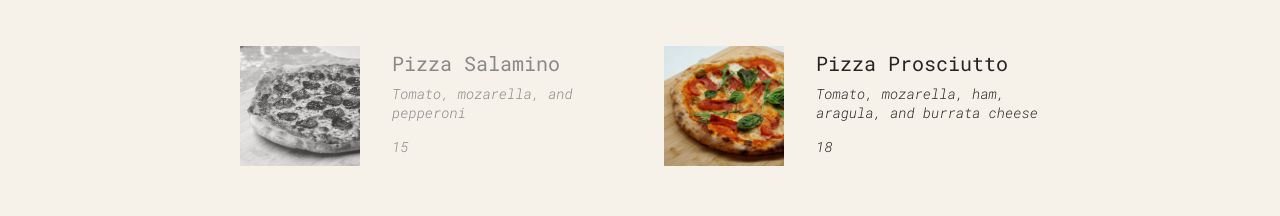
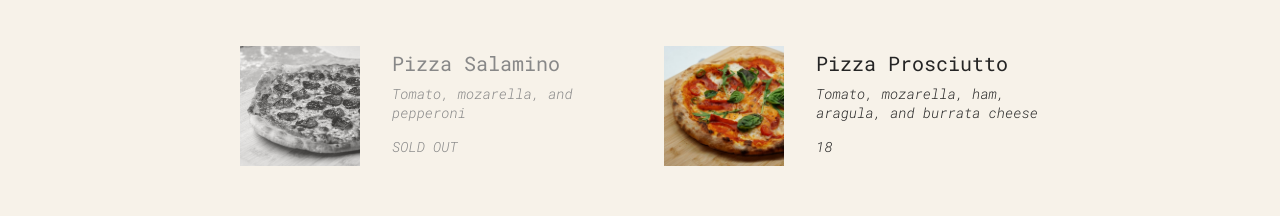
Before and after one commit to AmaduKamara/pizza-menu-app, a React (Create React App) app: page / in a window 1280 px wide. Shown: the part 534-750 px from the top of the page. Built offline with nearby package versions, Linux system fonts and the light colour scheme.

Commit message:
Update Pizza.jsx

```diff
--- a/src/components/Pizza.jsx
+++ b/src/components/Pizza.jsx
@@ -3,26 +3,27 @@ import React from "react";
 const Pizza = ({ pizza }) => {
   const { photoName, name, ingredients, price, soldOut } = pizza;
 
-  if (soldOut) {
-    return (
-      <li className="pizza sold-out">
-        <img src={photoName} alt="" />
-        <div>
-          <h3>{name}</h3>
-          <p>{ingredients}</p>
-          <p>{price}</p>
-        </div>
-      </li>
-    );
-  }
+  // if (soldOut) {
+  //   return (
+  //     <li className="pizza sold-out">
+  //       <img src={photoName} alt="" />
+  //       <div>
+  //         <h3>{name}</h3>
+  //         <p>{ingredients}</p>
+  //         <p>{price}</p>
+  //       </div>
+  //     </li>
+  //   );
+  // }
 
   return (
-    <li className="pizza">
+    // <li className={soldOut ? "pizza sold-out" : "pizza"}>
+    <li className={`pizza ${soldOut ? "sold-out" : ""}`}>
       <img src={photoName} alt="" />
       <div>
         <h3>{name}</h3>
         <p>{ingredients}</p>
-        <p>{price}</p>
+        <p>{soldOut ? "SOLD OUT" : price}</p>
       </div>
     </li>
   );
```
